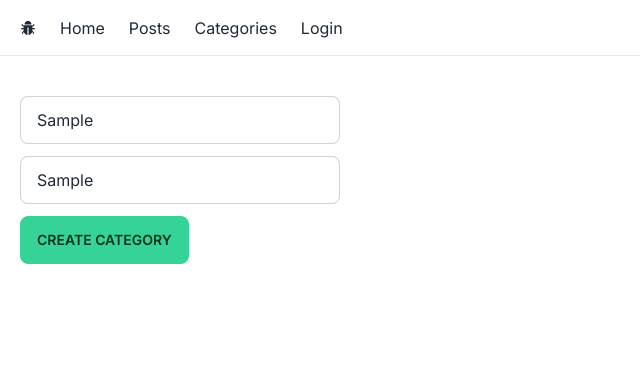
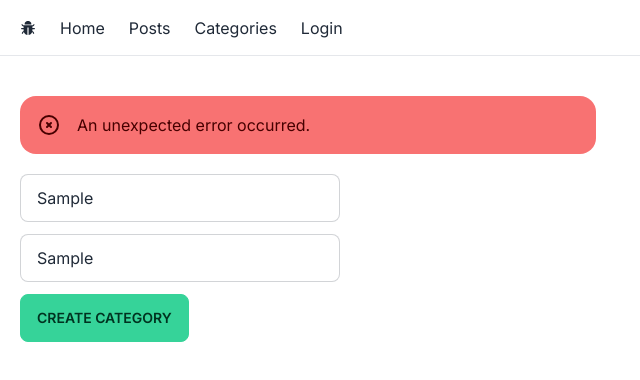
Before and after one commit to Sanzi87/nextdev-blog, a Next.js app: page /categories/new in a window 1280 px wide. Both pictures are taken after typing "Sample", "Sample" into the empty fields and a click on the button "CREATE CATEGORY". Shown: the top 380 px of the page, without its empty margins (0-640 px from the left). Built offline with nearby package versions, Linux system fonts and the light colour scheme; no server answers; the database is empty.

Commit message:
Handling Errors - Server side

```diff
--- a/app/api/categories/route.ts
+++ b/app/api/categories/route.ts
@@ -12,7 +12,7 @@ export async function POST(request: NextRequest) {
     const validation = schema.safeParse(body);
 
     if (!validation.success)
-        return NextResponse.json(validation.error.errors, { status: 400 });
+        return NextResponse.json(validation.error.format(), { status: 400 });
 
     const category = await prisma.category.findUnique({
         where: { slug: body.slug }
--- a/app/categories/new/page.tsx
+++ b/app/categories/new/page.tsx
@@ -1,5 +1,5 @@
 'use client';
-import React from 'react';
+import React, { useState } from 'react';
 import { useForm } from 'react-hook-form';
 import axios from 'axios';
 import { useRouter } from 'next/navigation';
@@ -12,12 +12,37 @@ interface CategoryForm {
 const NewCategoryPage = () => {
   const router = useRouter();
   const { register, handleSubmit } = useForm<CategoryForm>();
+  const [error, setError] = useState('');
   return (
+    <div className='max-w-xl'>
+      {error && (
+        <div role='alert' className='alert alert-error mb-5'>
+          <svg
+            xmlns='http://www.w3.org/2000/svg'
+            className='stroke-current shrink-0 h-6 w-6'
+            fill='none'
+            viewBox='0 0 24 24'
+          >
+            <path
+              strokeLinecap='round'
+              strokeLinejoin='round'
+              strokeWidth='2'
+              d='M10 14l2-2m0 0l2-2m-2 2l-2-2m2 2l2 2m7-2a9 9 0 11-18 0 9 9 0 0118 0z'
+            />
+          </svg>
+          <span>{error}</span>
+        </div>
+      )}
+
       <form
         className='space-y-3'
         onSubmit={handleSubmit(async (data) => {
+          try {
             await axios.post('/api/categories', data);
             router.push('/categories');
+          } catch (error) {
+            setError('An unexpected error occurred.');
+          }
         })}
       >
         <input
@@ -34,6 +59,7 @@ const NewCategoryPage = () => {
         />
         <button className='btn btn-success'>Create Category</button>
       </form>
+    </div>
   );
 };
 
```
Lines whose indentation alone changed are shown as unchanged.
